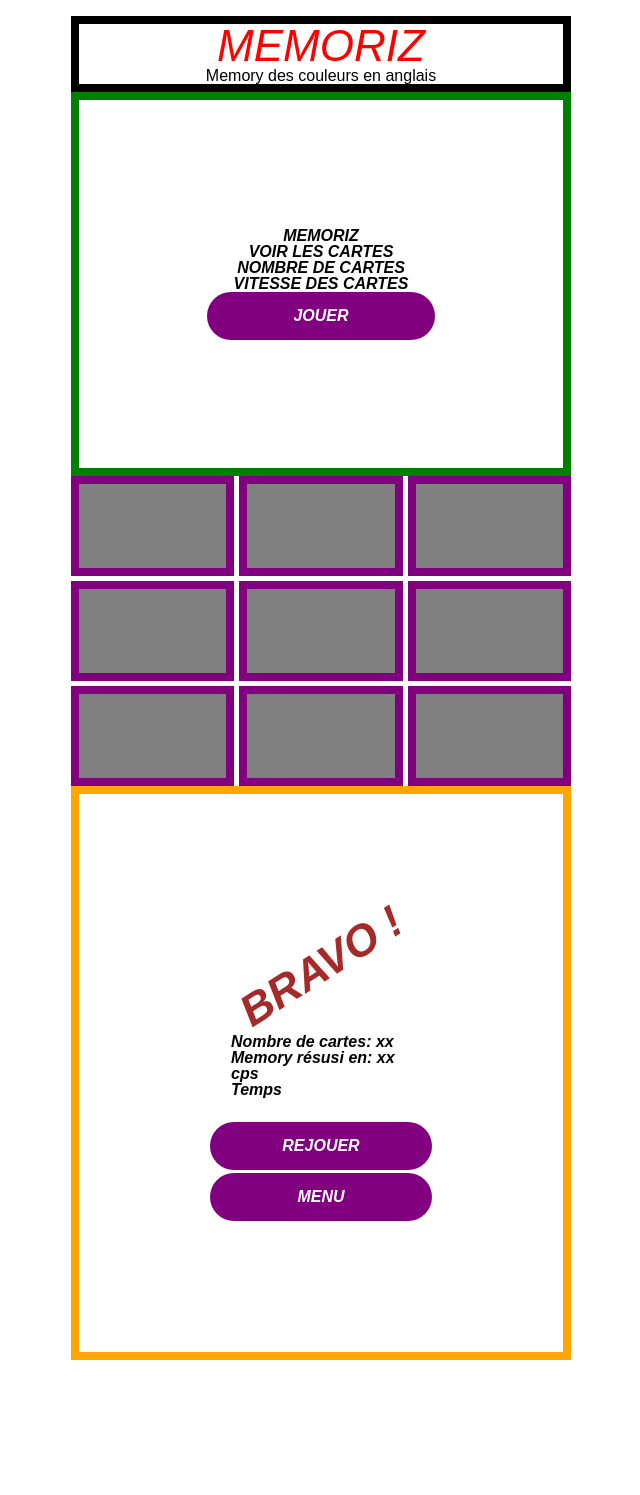
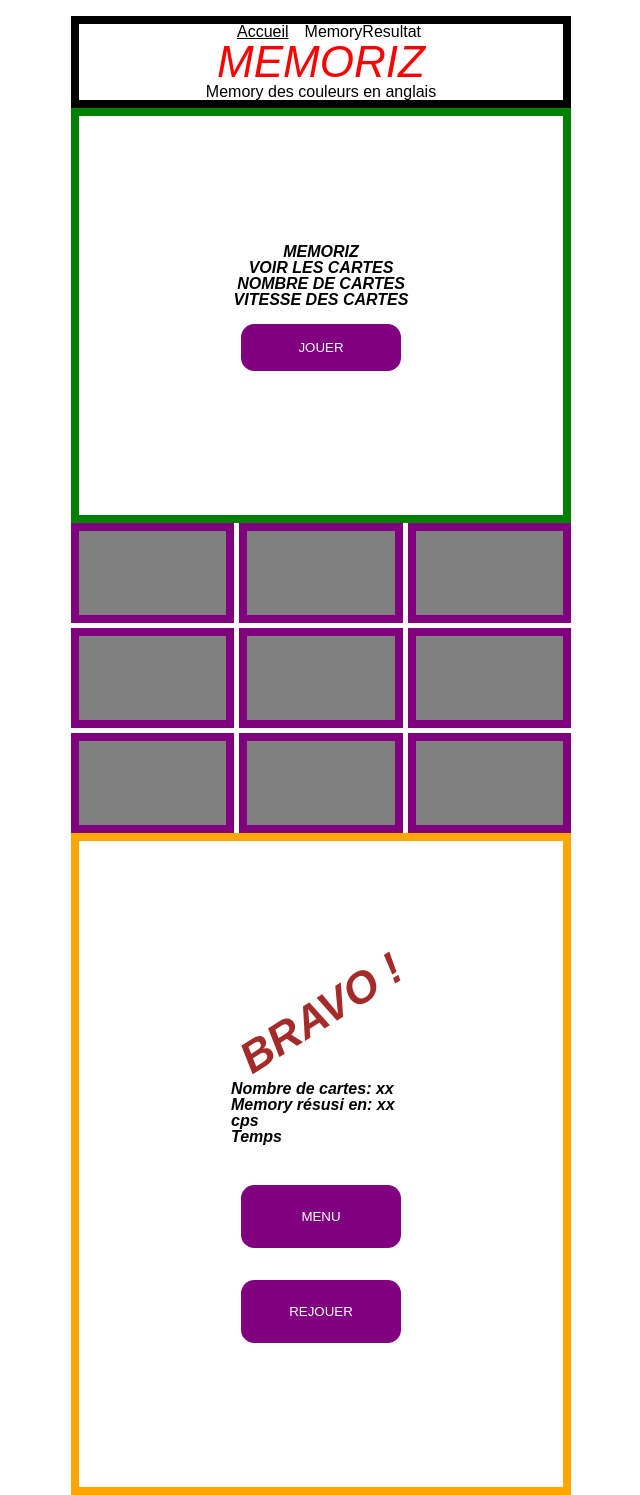
Before and after one commit to Valeriane91/memory-game, a React app: page / in a window 1280 px wide. Shown: the whole page, without its empty margins (319-959 px from the left). Before the commit the page ends 1376 px from the top, so only its background shows below. Built offline with nearby package versions, Linux system fonts and the light colour scheme.

Commit message:
Installation du react-router-dom: on englobe l'application dans un composant BrowserRouter

```diff
--- a/package.json
+++ b/package.json
@@ -59,6 +59,7 @@
     "core-js": "^3.9.1",
     "prop-types": "^15.7.2",
     "react": "^17.0.2",
-    "react-dom": "^17.0.2"
+    "react-dom": "^17.0.2",
+    "react-router-dom": "^5.2.0"
   }
 }
--- a/src/components/Header/header.scss
+++ b/src/components/Header/header.scss
@@ -1,6 +1,16 @@
 .header {
 //text-align: center;
   border: black 8px solid;
+
+  &-link {
+    margin: 1rem 1rem;
+    cursor: pointer;
+    color: black;
+
+    &--selected {
+      text-decoration: underline;
+    }
+  }
 
   .title {
     color:red;
--- a/src/components/Header/index.js
+++ b/src/components/Header/index.js
@@ -7,10 +7,15 @@ import './header.scss';
 // == Composant
 
 const Header = () => (
-  <div className="header">
+  <header className="header">
+    <nav>
+      <a className="header-link header-link--selected" href="/">Accueil</a>
+      <a className="menu-link" href="/memory">Memory</a>
+      <a className="menu-link" href="/resultat">Resultat</a>
+    </nav>
     <h1 className="title">MEMORIZ</h1>
     <h2 className="slogan">Memory des couleurs en anglais</h2>
-  </div>
+  </header>
 );
 
 // == Export
--- a/src/components/Option/index.js
+++ b/src/components/Option/index.js
@@ -12,7 +12,7 @@ const Option = () => (
     <div>VOIR LES CARTES</div>
     <div>NOMBRE DE CARTES</div>
     <div>VITESSE DES CARTES</div>
-    <h1 className="game">JOUER</h1>
+    <button className="option-btn" type="button">JOUER</button>
   </div>
 );
 
--- a/src/components/Option/option.scss
+++ b/src/components/Option/option.scss
@@ -12,5 +12,16 @@
     color:white;
   }
 
+ &-btn {
+   background-color: purple;
+   border: 0;
+   color: white;
+   padding: 1rem 1.5rem;
+   border-radius: 1em;
+   margin: 1rem 1rem;
+   min-width: 12em;
+   font-style: bold;
+ }
+
 
 }
--- a/src/components/Result/index.js
+++ b/src/components/Result/index.js
@@ -14,8 +14,8 @@ const Result = () => (
       <div>Memory résusi en: xx cps</div>
       <div>Temps</div>
     </h2>
-    <h1 className="regame">REJOUER</h1>
-    <h1 className="menu">MENU</h1>
+    <button className="result-btn" type="button">MENU</button>
+    <button className="result-btn" type="button">REJOUER</button>
   </div>
 );
 
--- a/src/components/Result/result.scss
+++ b/src/components/Result/result.scss
@@ -4,6 +4,18 @@
   font-weight: bold;
   border: .5rem solid orange;
   padding: 8em 8em;
+
+
+ &-btn {
+  background-color: purple;
+  border: 0;
+  color: white;
+  padding: 1.5rem;
+  border-radius: 1em;
+  margin: 1rem 1rem;
+  min-width: 12em;
+  font-size: bold;
+}
 
   .bravo {
     border-radius: 30px;
--- a/src/index.js
+++ b/src/index.js
@@ -1,6 +1,14 @@
 // == Import : npm
 import React from 'react';
 import { render } from 'react-dom';
+
+// react-router-dom: bibliothèque qui permet d'interagir avec la barre d'adresse du navigateur
+// mais sans recharger la page. Elle utilise l'API history du navigateur
+
+// BrowserRouter doit englober toute notre application pour que le react-router-dom
+// puisse gérer l'affichage en fonction de l'URL
+// on importe un composant qui s'appel BrowserRouter mais on le renomme Router
+import { BrowserRouter as Router } from 'react-router-dom';
 
 // == Import : local
 // Composants
@@ -9,7 +17,13 @@ import App from 'src/components/App';
 // == Render
 // 1. Élément React racine (celui qui contient l'ensemble de l'app)
 //    => crée une structure d'objets imbriqués (DOM virtuel)
-const rootReactElement = <App />;
+const rootReactElement = (
+  <Router>
+    <App />
+  </Router>
+
+);
+
 // 2. La cible du DOM (là où la structure doit prendre vie dans le DOM)
 const target = document.getElementById('root');
 // 3. Déclenchement du rendu de React (virtuel) => DOM (page web)
```
